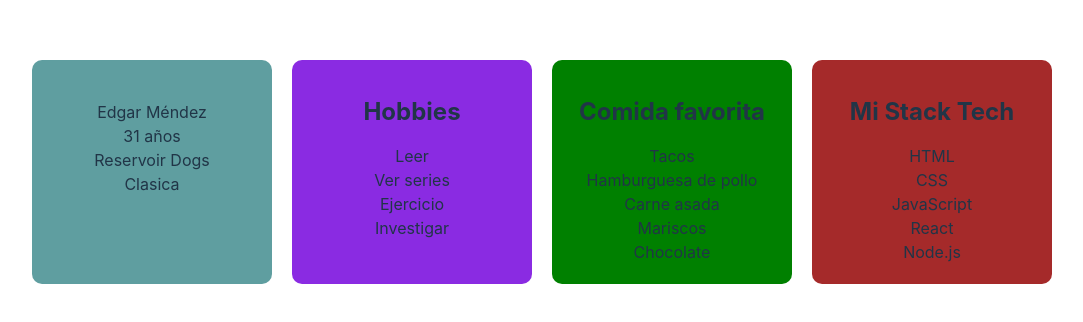
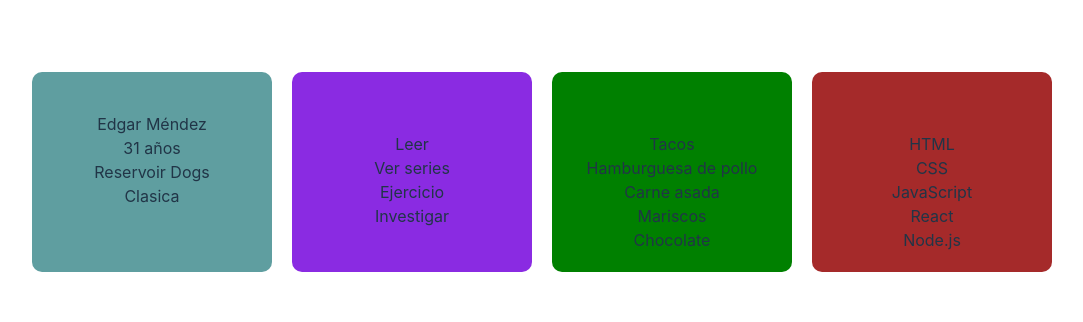
Before and after one commit to MdzEdgar/react-ejercicio4, a React (Vite) app: page / in a window 1280 px wide. Shown: the part 228-550 px from the top of the page, without its empty margins (98-1181 px from the left). Built offline with nearby package versions, Linux system fonts and the light colour scheme.

Commit message:
Actividad terminada.

```diff
--- a/src/components/FavoriteFood.jsx
+++ b/src/components/FavoriteFood.jsx
@@ -1,4 +1,4 @@
-const FavoriteFood = () => {
+const FavoriteFood = (props) => {
   const comidas = [
     "Tacos",
     "Hamburguesa de pollo",
@@ -8,7 +8,7 @@
   ];
   return (
     <div className="card">
-      <h2>Comida favorita</h2>
+      <h2>{props.title}</h2>
       <ul>
         <li>{comidas[0]}</li>
         <li>{comidas[1]}</li>
--- a/src/components/Hobbies.jsx
+++ b/src/components/Hobbies.jsx
@@ -1,11 +1,9 @@
-import React from "react";
-
-const Hobbies = () => {
+const Hobbies = (props) => {
   const hobbies = ["Leer", "Ver series", "Ejercicio", "Investigar", ""];
 
   return (
     <div className="card">
-      <h2>Hobbies</h2>
+      <h2>{props.title}</h2>
       <ul>
         <li>{hobbies[0]}</li>
         <li>{hobbies[1]}</li>
--- a/src/components/StackTech.jsx
+++ b/src/components/StackTech.jsx
@@ -1,8 +1,8 @@
-function StackTech() {
+function StackTech(props) {
   const stack = ["HTML", "CSS", "JavaScript", "React", "Node.js"];
   return (
     <div className="card">
-      <h2>Mi Stack Tech</h2>
+      <h2>{props.title}</h2>
       <ul>
         <li>{stack[0]}</li>
         <li>{stack[1]}</li>
```
